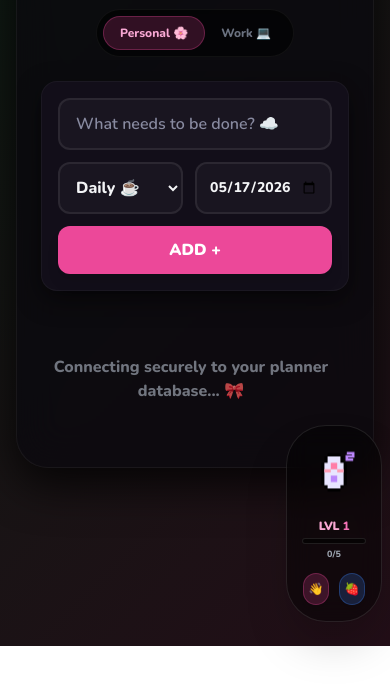
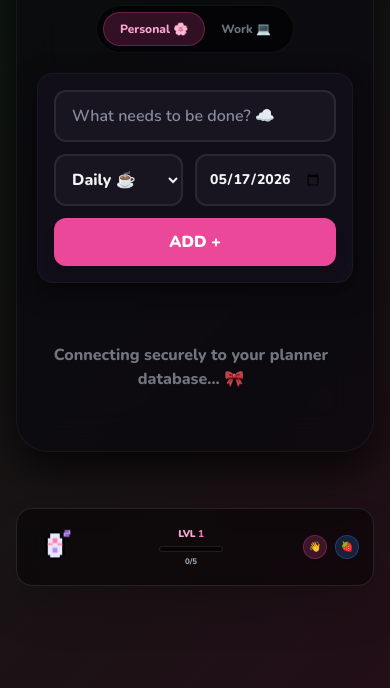
Before and after one commit to shivsaha2806/to-do-planner, a plain HTML site: page index.html in a window 390 px wide. Shown: the part 198-886 px from the top of the page. Before the commit the page ends 844 px from the top, so only its background shows below. Drawn offline with nearby package versions, Linux system fonts and the light colour scheme; no server answers.

Commit message:
3rd commit: responsive

```diff
--- a/index.html
+++ b/index.html
@@ -201,10 +201,10 @@
         }
     </style>
 </head>
-<body class="p-4 sm:p-8 flex justify-center items-start">
-
-    <!-- Responsive Main Planner Panel -->
-    <div id="plannerPanel" class="glass-panel w-full max-w-md md:max-w-3xl lg:max-w-4xl rounded-[2rem] p-6 sm:p-8 flex flex-col gap-6 relative mt-4 sm:mt-10 mb-32 md:mb-10">
+<body class="p-4 sm:p-8 flex flex-col md:flex-row justify-center items-center md:items-start gap-6">
+
+    <!-- Responsive Main Planner Panel (Optimized Width & Position) -->
+    <div id="plannerPanel" class="glass-panel w-full max-w-md md:max-w-2xl lg:max-w-[44rem] rounded-[2rem] p-5 sm:p-6 flex flex-col gap-5 relative mt-4 sm:mt-10 mb-4 md:mb-10">
 
         <!-- Header & Top Controller Elements -->
         <div class="flex flex-col md:flex-row justify-between items-center gap-4">
@@ -262,41 +262,41 @@
 
     </div>
 
-    <!-- Symmetrical Borderless Floating Y2K Companion Widget (Aligned Vertically) -->
-    <div id="tamagotchiContainer" class="fixed bottom-6 right-2 sm:right-6 z-50 flex items-end gap-3.5 select-none pointer-events-none">
-
-        <!-- Speech Bubble Dialog (Hugs the left side of the vertical pet widget) -->
-        <div id="tamaBubble" class="glass-card px-4 py-2.5 rounded-2xl text-xs font-black border border-pink-500/30 shadow-2xl max-w-[180px] text-center mb-6 transition-all duration-300 opacity-0 scale-90 pointer-events-auto transform translate-x-2 text-pink-300">
+    <!-- Symmetrical Borderless Y2K Companion Widget (Responsive: Bottom-Right Float on Desktop vs Sits Centered Below Tasks on iPhone) -->
+    <div id="tamagotchiContainer" class="max-md:relative max-md:bottom-auto max-md:right-auto max-md:mt-4 max-md:mb-10 max-md:flex max-md:flex-col-reverse max-md:items-center max-md:w-full max-md:max-w-md max-md:mx-auto max-md:p-0 md:fixed md:bottom-6 md:right-6 md:z-50 md:flex md:items-end md:gap-3 select-none pointer-events-none">
+
+        <!-- Speech Bubble Dialog (Hugs top/left natively) -->
+        <div id="tamaBubble" class="glass-card px-3.5 py-2 rounded-2xl text-[11px] font-black border border-pink-500/30 shadow-2xl max-w-[170px] text-center mb-2 md:mb-6 transition-all duration-300 opacity-0 scale-90 pointer-events-auto transform translate-x-0 md:translate-x-2 text-pink-300">
             Hop hop! Let's clear some tasks today, cutie! 🌸
         </div>
 
-        <!-- Vertical Glass Pill Container (Slim design, hugs right scroll margin safely) -->
-        <div class="flex flex-col items-center gap-3 bg-black/45 backdrop-blur-md p-4 rounded-[2.5rem] border border-white/10 shadow-2xl pointer-events-auto w-24 sm:w-28 text-center">
-
-            <!-- Floating Bunny Sprite Viewport ( Sharp, scalable, no clunky boxes ) -->
-            <div id="tamaPetSprite" class="w-16 h-16 flex items-center justify-center anim-pet-idle transition-all transform hover:scale-110 duration-200 cursor-pointer" onclick="window.petTama()" title="Pet Bunny!">
+        <!-- Glass Pill Container (Transforms dynamically to full-width row on mobile!) -->
+        <div class="flex flex-row md:flex-col items-center justify-between md:justify-start gap-4 md:gap-2.5 bg-black/45 backdrop-blur-md p-3.5 rounded-2xl md:rounded-[2.2rem] border border-white/10 shadow-2xl pointer-events-auto w-full md:w-24 text-center">
+
+            <!-- Floating Bunny Sprite Viewport -->
+            <div id="tamaPetSprite" class="w-12 h-12 flex-shrink-0 flex items-center justify-center anim-pet-idle transition-all transform hover:scale-110 duration-200 cursor-pointer" onclick="window.petTama()" title="Pet Bunny!">
                 <!-- SVG dynamically injected here -->
             </div>
 
-            <!-- Companion Stats -->
-            <div class="flex flex-col items-center gap-1 w-full">
-                <span class="text-xs font-black text-pink-300 tracking-tight">LVL <span id="tamaLvl" class="text-pink-400 font-extrabold">1</span></span>
+            <!-- Companion Stats (Adapts horizontally on mobile) -->
+            <div class="flex flex-col items-center gap-1 flex-1 md:flex-initial md:w-full">
+                <span class="text-[10px] font-black text-pink-300 tracking-tight">LVL <span id="tamaLvl" class="text-pink-400 font-extrabold">1</span></span>
 
                 <!-- Sleek Glowing Exp Progress Bar -->
-                <div class="w-16 sm:w-20 bg-black/60 h-1.5 rounded-full overflow-hidden border border-white/10">
+                <div class="w-16 sm:w-20 md:w-16 bg-black/60 h-1.5 rounded-full overflow-hidden border border-white/10">
                     <div id="tamaExpBar" class="bg-pink-500 h-full transition-all duration-300" style="width: 10%"></div>
                 </div>
 
                 <!-- Completed task ratio dynamically updated -->
-                <span id="tamaExpText" class="text-[9px] text-gray-400 font-bold">0/5</span>
+                <span id="tamaExpText" class="text-[8px] text-gray-400 font-bold">0/5</span>
             </div>
 
-            <!-- Companion Action Buttons stacked side-by-side inside vertical pill -->
-            <div class="flex gap-2.5 justify-center w-full">
-                <button onclick="window.petTama()" class="w-8 h-8 rounded-full bg-pink-500/20 hover:bg-pink-500/30 text-pink-300 flex items-center justify-center text-xs shadow-md border border-pink-500/30 transition-transform active:scale-90 glow-pink" title="Pet Companion">
+            <!-- Companion Action Buttons -->
+            <div class="flex gap-2 justify-center flex-shrink-0">
+                <button onclick="window.petTama()" class="w-6 h-6 rounded-full bg-pink-500/20 hover:bg-pink-500/30 text-pink-300 flex items-center justify-center text-[10px] shadow-md border border-pink-500/30 transition-transform active:scale-90 glow-pink" title="Pet Companion">
                     👋
                 </button>
-                <button onclick="window.feedTama()" class="w-8 h-8 rounded-full bg-blue-500/20 hover:bg-blue-500/30 text-blue-300 flex items-center justify-center text-xs shadow-md border border-blue-500/30 transition-transform active:scale-90 glow-blue" title="Feed Snack">
+                <button onclick="window.feedTama()" class="w-6 h-6 rounded-full bg-blue-500/20 hover:bg-blue-500/30 text-blue-300 flex items-center justify-center text-[10px] shadow-md border border-blue-500/30 transition-transform active:scale-90 glow-blue" title="Feed Snack">
                     🍓
                 </button>
             </div>
```
